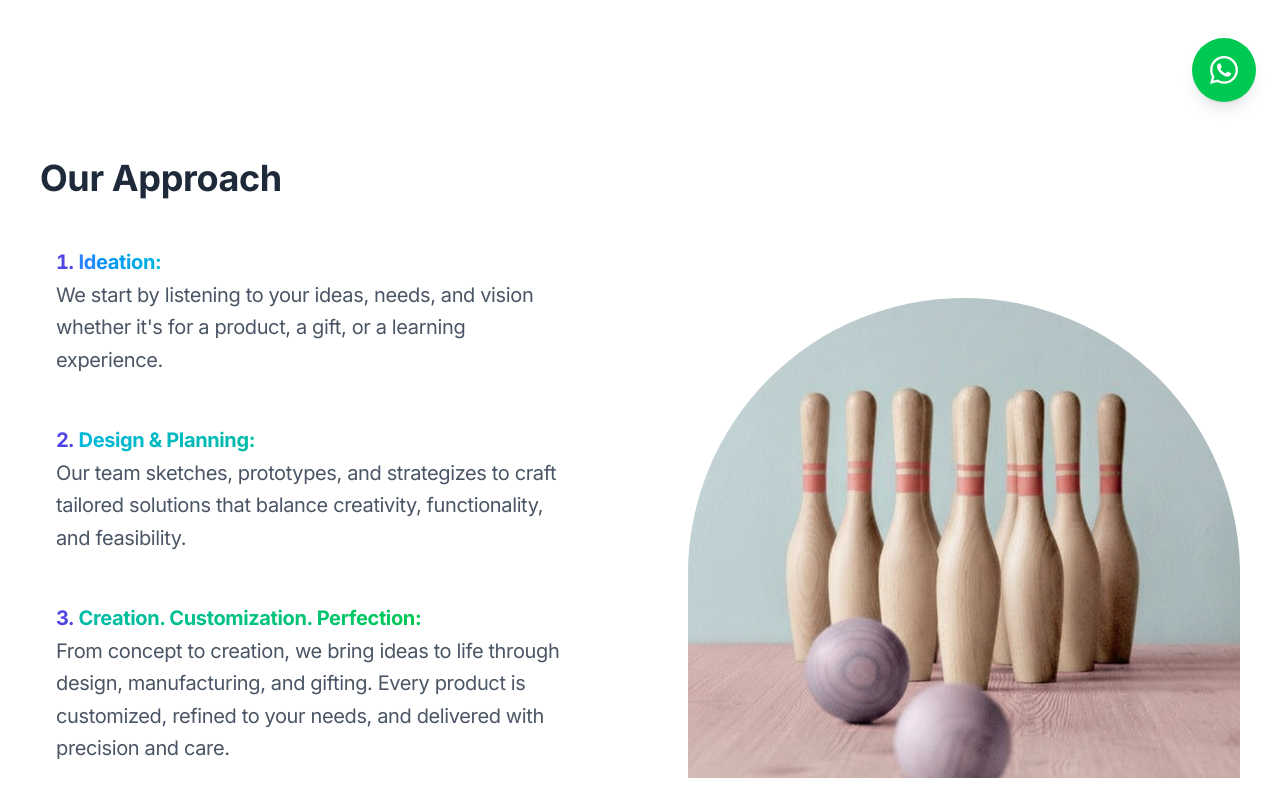
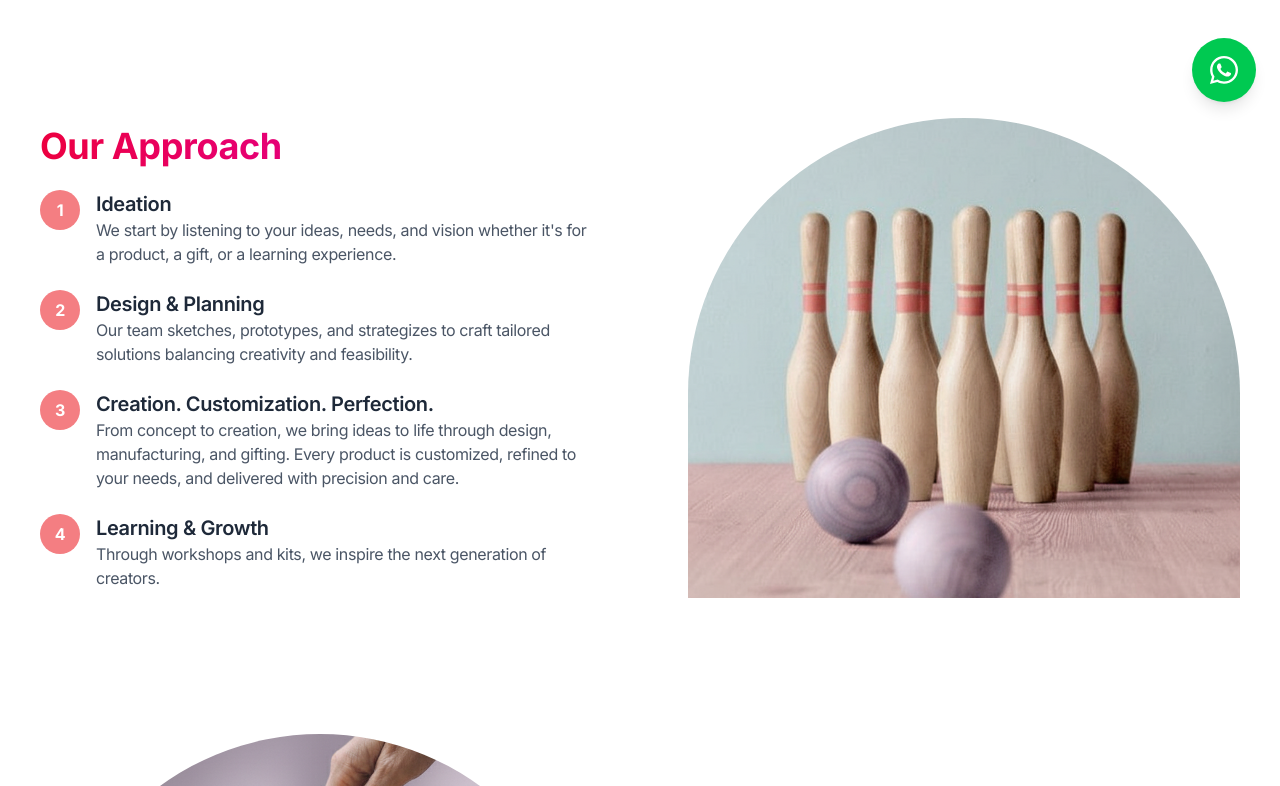
Before and after one commit to triovation-co/Triovation, a React (Vite) app: page /About in a window 1280 px wide. Shown: the part 674-1460 px from the top of the page. Built offline with nearby package versions, Linux system fonts and the light colour scheme.

Commit message:
About and checkout page

```diff
--- a/src/components/Checkout.jsx
+++ b/src/components/Checkout.jsx
@@ -1,10 +1,15 @@
-import React, { useState } from 'react';
+import React, { useState, useEffect } from 'react';
 import { useCart } from '../context/CartContext';
 import { useNavigate } from 'react-router-dom';
 
 const Checkout = () => {
   const { cart, getCartTotal, clearCart } = useCart();
   const navigate = useNavigate();
+
+  // 🔥 Scroll to top when page loads
+  useEffect(() => {
+    window.scrollTo(0, 0);
+  }, []);
 
   const [formData, setFormData] = useState({
     firstName: '',
@@ -39,10 +44,8 @@ const Checkout = () => {
 
   const handleSubmit = (e) => {
     e.preventDefault();
-    // Here you would typically send the order data to your backend
     console.log('Order Data:', { formData, cart: cart.items, total });
 
-    // Clear cart and redirect to success page
     clearCart();
     alert('Order placed successfully! We will contact you on WhatsApp for payment.');
     navigate('/');
@@ -217,7 +220,6 @@ const Checkout = () => {
                     <option value="Delhi">Delhi</option>
                     <option value="Karnataka">Karnataka</option>
                     <option value="Tamil Nadu">Tamil Nadu</option>
-                    {/* Add more states as needed */}
                   </select>
                 </div>
 
--- a/src/pages/About.jsx
+++ b/src/pages/About.jsx
@@ -94,7 +94,6 @@ const About = () => {
             </div>
 
             {/* Right Column - Text */}
-{/* Right Column - Text */}
             <div className="text-center md:text-left space-y-6">
               <h1 className="text-3xl lg:text-4xl xl:text-4xl font-bold mb-6 lg:mb-8 xl:mb-8 text-gray-800 relative animate-slide-in-right">
                 <span className="bg-gradient-to-r from-rose-600 to-pink-600 bg-clip-text text-transparent">Our Story</span>
@@ -118,46 +117,46 @@ const About = () => {
         >
           <div className="grid grid-cols-1 md:grid-cols-2 gap-10 lg:gap-16 xl:gap-24 items-center">
             {/* Left Column - Text */}
-            <div className="text-center md:text-left order-2 md:order-1 mt-10 space-y-6">
-              <h1 className="text-3xl lg:text-4xl xl:text-4xl font-bold mb-6 lg:mb-8 xl:mb-8 text-gray-800 relative animate-fade-in-right">
+            <div className="order-2 md:order-1 space-y-6">
+              <h1 className="text-4xl font-bold text-gray-900 text-center md:text-left">
+                <span className="bg-gradient-to-r from-rose-600 to-pink-600 bg-clip-text text-transparent">
                   Our Approach
-                <div className="absolute -bottom-3 left-0 md:left-0 w-20 h-1 bg-gradient-to-r from-blue-500 to-teal-500 rounded-full transform origin-left scale-x-0 animate-scale-x delay-300"></div>
+                </span>
               </h1>
-              <ol className="text-gray-600 text-lg lg:text-xl xl:text-xl leading-relaxed list-decimal list-inside space-y-4">
+              <ol className="space-y-6">
                 {[
                   {
-                    title: "Ideation:",
-                    description: "We start by listening to your ideas, needs, and vision whether it's for a product, a gift, or a learning experience.",
-                    color: "from-blue-500 to-cyan-500"
+                    title: "Ideation",
+                    description:
+                      "We start by listening to your ideas, needs, and vision whether it's for a product, a gift, or a learning experience."
                   },
                   {
-                    title: "Design & Planning:",
-                    description: "Our team sketches, prototypes, and strategizes to craft tailored solutions that balance creativity, functionality, and feasibility.",
-                    color: "from-cyan-500 to-teal-500"
+                    title: "Design & Planning",
+                    description:
+                      "Our team sketches, prototypes, and strategizes to craft tailored solutions balancing creativity and feasibility."
                   },
                   {
-                    title: "Creation. Customization. Perfection:",
-                    description: "From concept to creation, we bring ideas to life through design, manufacturing, and gifting. Every product is customized, refined to your needs, and delivered with precision and care.",
-                    color: "from-teal-500 to-green-500"
+                    title: "Creation. Customization. Perfection.",
+                    description:
+                      "From concept to creation, we bring ideas to life through design, manufacturing, and gifting. Every product is customized, refined to your needs, and delivered with precision and care."
                   },
                   {
-                    title: "Learning & Growth:",
-                    description: "Through workshops, kits, and hands-on sessions, we extend our approach to teaching and inspiring the next generation of creators.",
-                    color: "from-emerald-500 to-blue-500"
+                    title: "Learning & Growth",
+                    description:
+                      "Through workshops and kits, we inspire the next generation of creators."
                   }
                 ].map((step, index) => (
                   <li
                     key={index}
-                    className={`animate-fade-in-right group hover:scale-105 transition-all duration-300 p-4 rounded-xl hover:shadow-lg hover:bg-gradient-to-r hover:from-blue-50 hover:to-teal-50`}
-                    style={{ animationDelay: `${(index + 1) * 200}ms` }}
+                    className="flex items-start space-x-4"
                   >
-                    <span className={`font-bold bg-gradient-to-r ${step.color} bg-clip-text text-transparent`}>
-                      {step.title}
-                    </span>
-                    <br />
-                    <span className="group-hover:text-gray-700 transition-colors duration-300">
-                      {step.description}
-                    </span>
+                    <div className="flex-shrink-0 w-10 h-10 rounded-full bg-[#f47e82] text-white flex items-center justify-center font-bold">
+                      {index + 1}
+                    </div>
+                    <div>
+                      <h3 className="text-xl font-semibold text-gray-800">{step.title}</h3>
+                      <p className="text-gray-600">{step.description}</p>
+                    </div>
                   </li>
                 ))}
               </ol>
```
Lines whose indentation alone changed are shown as unchanged.
